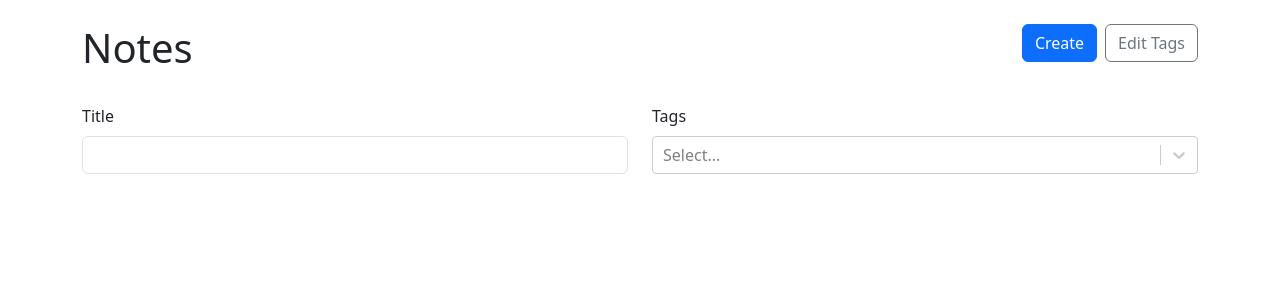
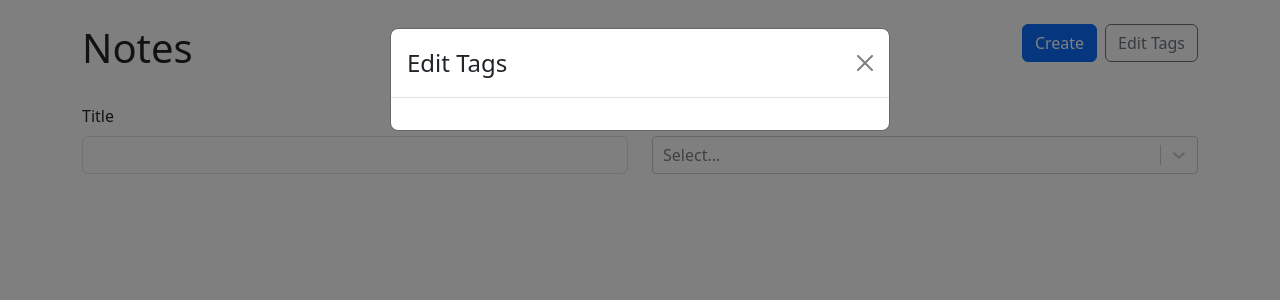
Before and after one commit to jdrobs19/typescript-notes-app, a React (Vite) app: page / in a window 1280 px wide. Both pictures are taken after a click on the button "Edit Tags". Shown: the top 300 px of the page. Built offline with nearby package versions, Linux system fonts and the light colour scheme.

Commit message:
tag editing

```diff
--- a/src/App.tsx
+++ b/src/App.tsx
@@ -64,7 +64,7 @@ function App() {
     })
   }
 
-  function onDeleteNote(id: string){
+  function onDeleteNote(id: string) {
     setNotes(prevNotes => {
       return prevNotes.filter(note => note.id !== id)
     })
@@ -74,10 +74,38 @@ function App() {
     setTags(prev => [...prev, tag])
   }
 
+  function updateTag(id: string, label: string) {
+    setTags(prevTags => {
+      return prevTags.map(tag => {
+        if (tag.id === id) {
+          return { ...tag, label }
+        } else {
+          return tag
+        }
+      })
+    })
+  }
+
+  function deleteTag(id: string) {
+    setTags(prevTags => {
+      return prevTags.filter(tag => tag.id !== id)
+    })
+  }
+
   return (
     <Container className="my-4">
       <Routes>
-        <Route path="/" element={<NoteList availableTags={tags} notes={notesWithTags} />} />
+        <Route
+          path="/"
+          element={
+            <NoteList
+              availableTags={tags}
+              notes={notesWithTags}
+              updateTag= {updateTag}
+              deleteTag = {deleteTag}
+            />
+          }
+        />
         <Route
           path="/new"
           element={
@@ -89,7 +117,7 @@ function App() {
           }
         />
         <Route path="/:id" element={<NoteLayout notes={notesWithTags} />}>
-          <Route index element={<Note onDelete={onDeleteNote}/>}></Route>
+          <Route index element={<Note onDelete={onDeleteNote} />}></Route>
           <Route
             path="edit"
             element={
--- a/src/Components/NoteList.tsx
+++ b/src/Components/NoteList.tsx
@@ -1,5 +1,5 @@
 import { useMemo, useState } from "react";
-import { Button, Col, Row, Stack, Form, Card, Badge } from "react-bootstrap";
+import { Button, Col, Row, Stack, Form, Card, Badge, Modal } from "react-bootstrap";
 import { Link } from "react-router-dom";
 import Select from "react-select/creatable";
 import type { Note, Tag } from "../App";
@@ -8,6 +8,8 @@ import styles from "./NoteList.module.css"
 type NoteListProps = {
     availableTags: Tag[]
     notes: Note[]
+    updateTag: (id: string, label: string) => void
+    deleteTag: (id: string) => void
 }
 
 type SimplifiedNote = {
@@ -16,10 +18,19 @@ type SimplifiedNote = {
     id: string
 }
 
-export function NoteList({ availableTags, notes }: NoteListProps) {
+type EditNoteModalTypes = {
+    availableTags: Tag[]
+    show: boolean
+    handleClose: () => void
+    updateTag: (id: string, label: string) => void
+    deleteTag: (id: string) => void
+}
+
+export function NoteList({ availableTags, notes, updateTag, deleteTag }: NoteListProps) {
 
     const [selectedTags, setSelectedTags] = useState<Tag[]>([])
     const [title, setTitle] = useState("")
+    const [editTagsModalIsOpen, setEditTagsModalIsOpen] = useState(false);
 
     const filteredNotes = useMemo(() => {
         return notes.filter(note => {
@@ -44,7 +55,7 @@ export function NoteList({ availableTags, notes }: NoteListProps) {
                         <Link to="/new">
                             <Button variant="primary">Create</Button>
                         </Link>
-                        <Button variant="outline-secondary">
+                        <Button onClick={() => setEditTagsModalIsOpen(true)} variant="outline-secondary">
                             Edit Tags
                         </Button>
                     </Stack>
@@ -90,6 +101,14 @@ export function NoteList({ availableTags, notes }: NoteListProps) {
                     </Col>
                 ))}
             </Row>
+            <EditTagsModal
+             availableTags={availableTags}
+             show={editTagsModalIsOpen}
+             handleClose={() => setEditTagsModalIsOpen(false)}
+             updateTag={updateTag}
+             deleteTag={deleteTag}
+              />
+
         </>
     )
 }
@@ -116,3 +135,29 @@ function NoteCard({ id, title, tags }: SimplifiedNote) {
         </Card>
     )
 }
+
+function EditTagsModal({ availableTags, handleClose, show, updateTag, deleteTag }: EditNoteModalTypes) {
+    return <Modal show={show} onHide={handleClose}>
+        <Modal.Header closeButton>
+            <Modal.Title>Edit Tags</Modal.Title>
+        </Modal.Header>
+        <Modal.Body>
+            <Form>
+                <Stack gap={2}>
+                    {availableTags.map(tag => (
+                        <Row key={tag.id}>
+                            <Col>
+                                <Form.Control type="text" value={tag.label} onChange={e => updateTag(tag.id, e.target.value)} />
+                            </Col>
+                            <Col xs="auto">
+                                <Button variant="outline-danger"
+                                onClick={() => deleteTag(tag.id)}
+                                >&times;</Button>
+                            </Col>
+                        </Row>
+                    ))}
+                </Stack>
+            </Form>
+        </Modal.Body>
+    </Modal>
+}
```
